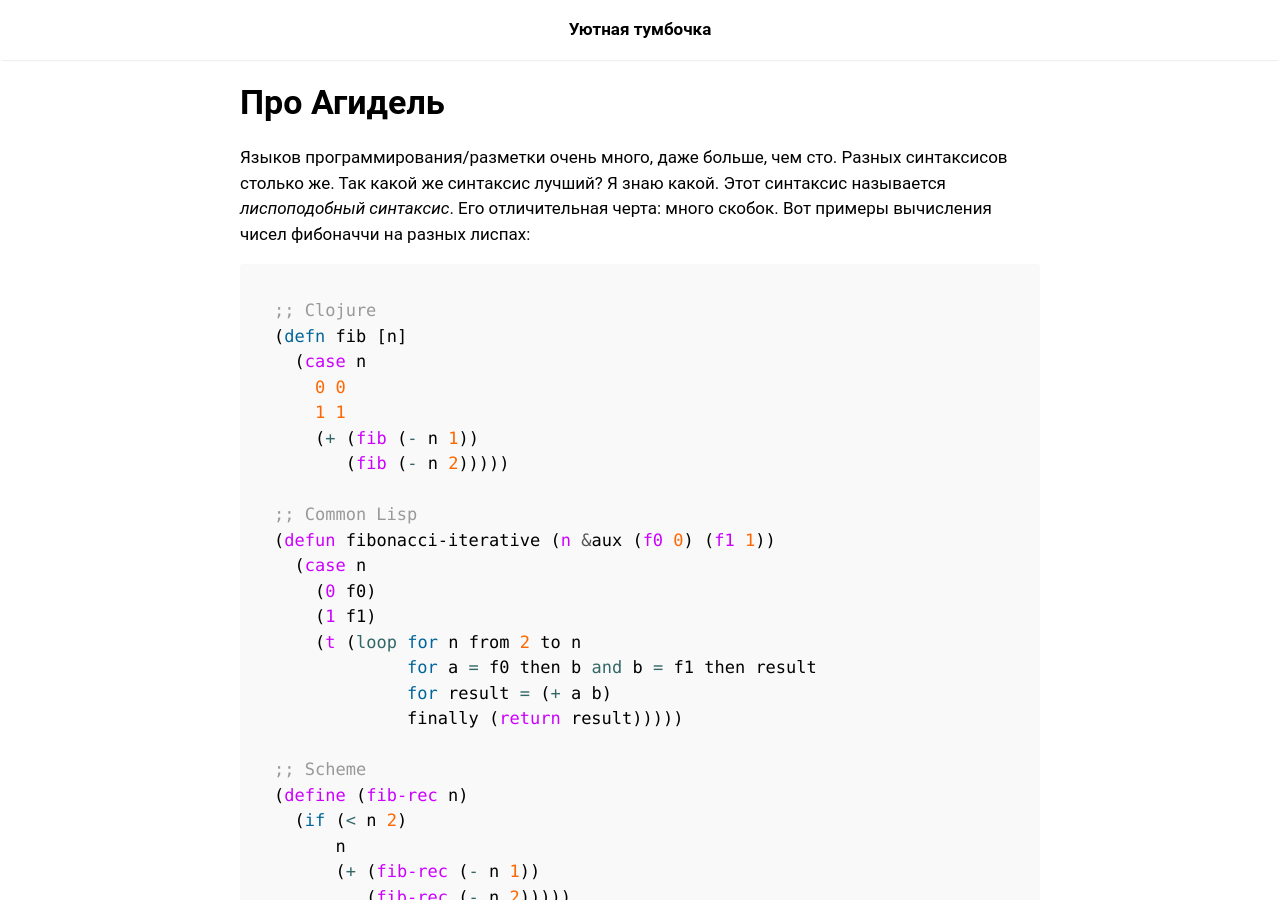
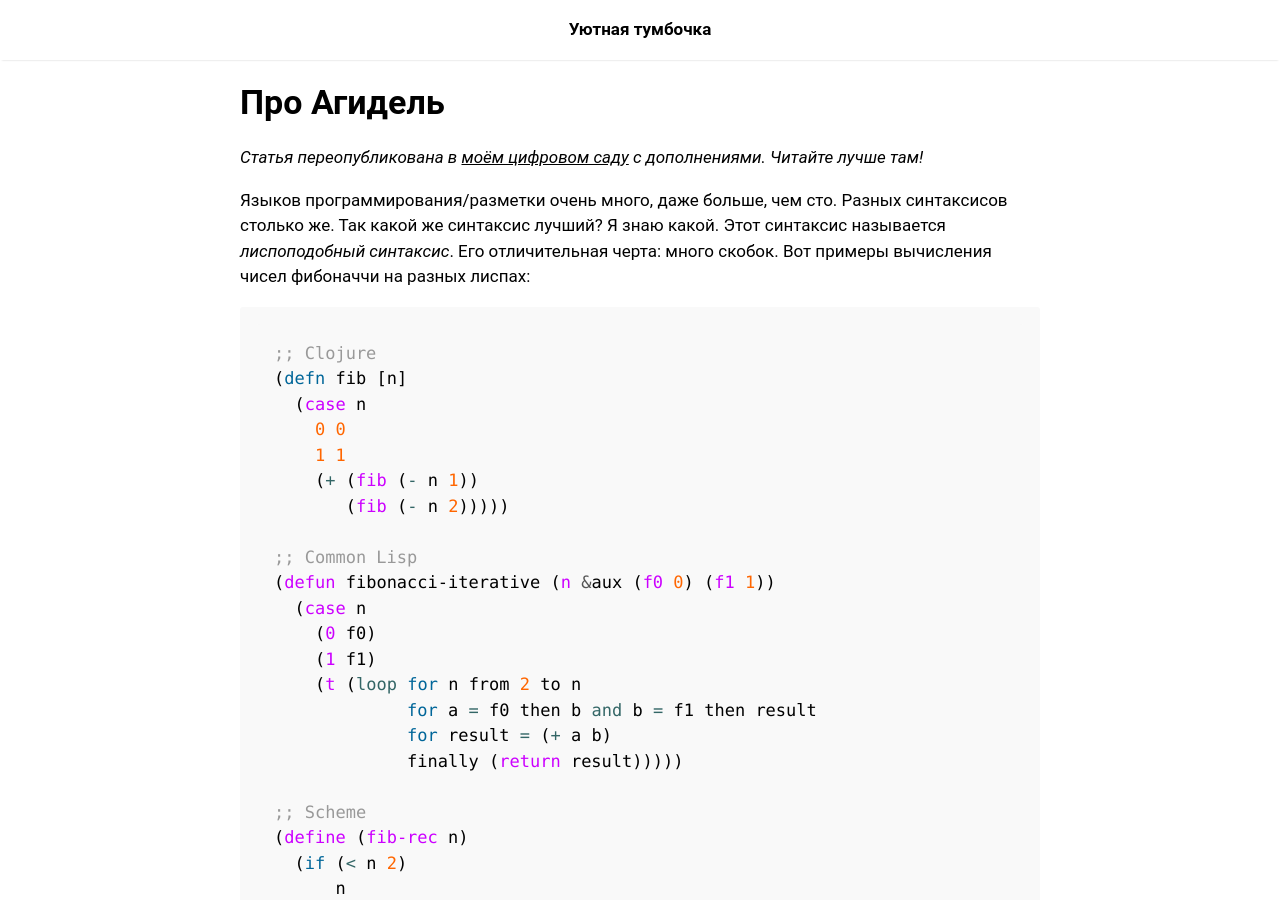
Before and after one commit to bouncepaw/bouncepaw.github.io, a Jekyll site: the page built from _posts/2019-03-10-rip-agidel.md, in a window 1280 px wide and 900 px high. Built offline with Jekyll 4.4.1, drawn with Linux system fonts in a browser that asks for light colours.

Commit message:
Repub rip-agidel

```diff
--- a/_posts/2019-03-10-rip-agidel.md
+++ b/_posts/2019-03-10-rip-agidel.md
@@ -7,6 +7,8 @@ permalink: /rip-agidel
 layout:    ru
 ---
 # Про Агидель
+
+*Статья переопубликована в [моём цифровом саду](https://garden.bouncepaw.com/hypha/агидель) с дополнениями. Читайте лучше там!*
 
 Языков программирования/разметки очень много, даже больше, чем сто. Разных
 синтаксисов столько же. Так какой же синтаксис лучший? Я знаю какой. Этот
```
